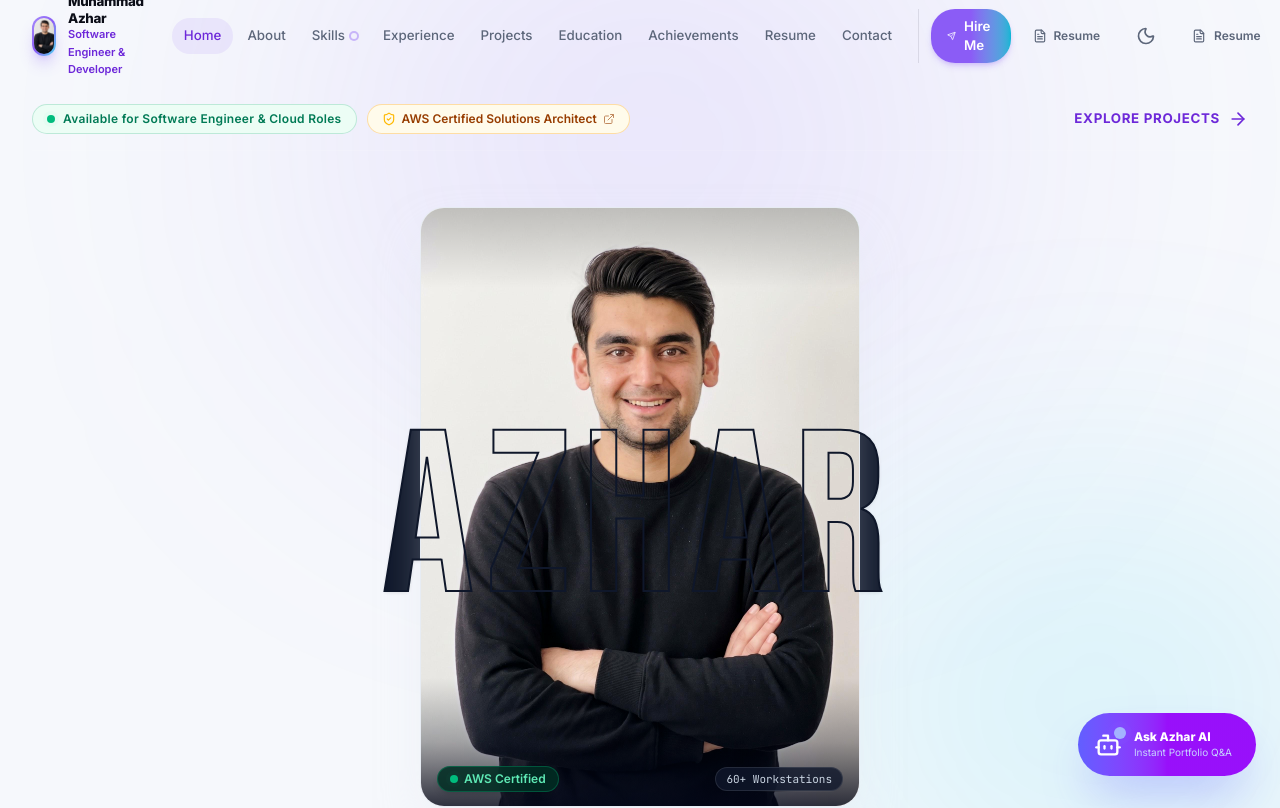
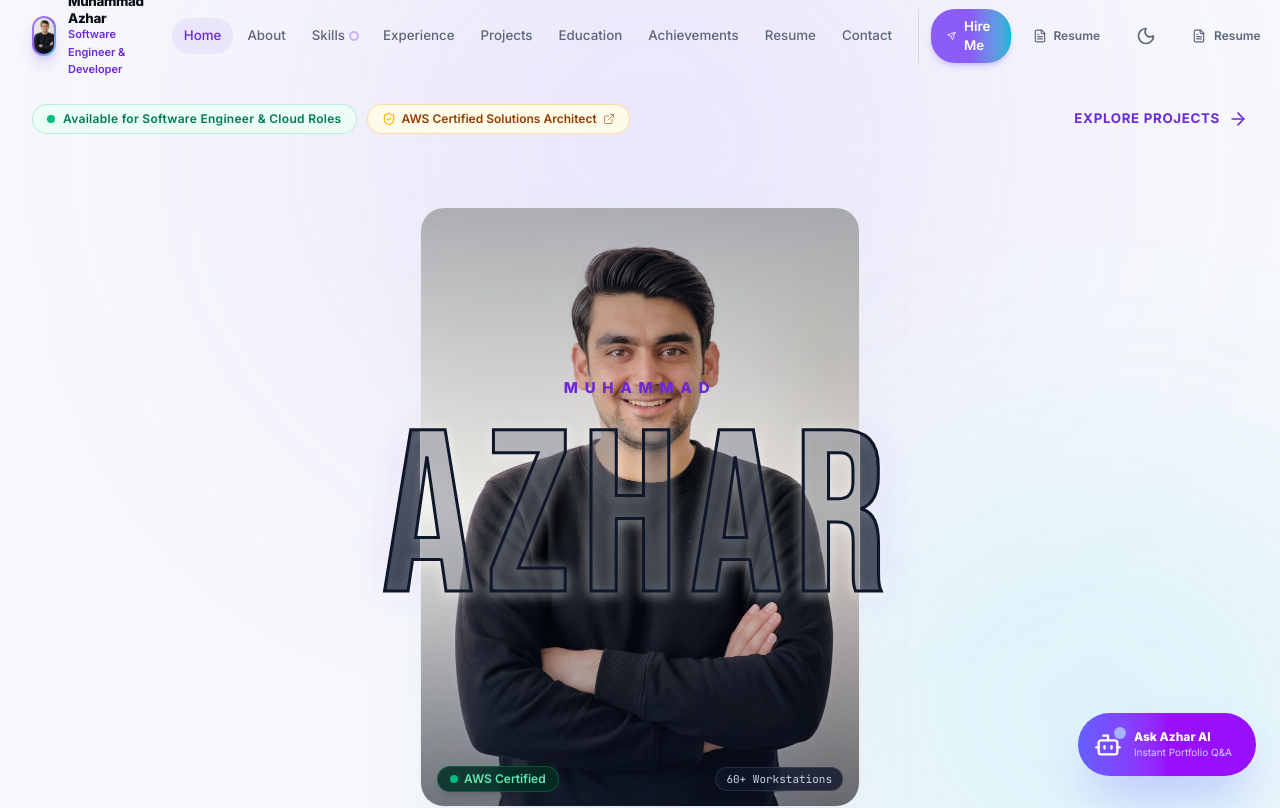
Before and after one commit to Azhar7262/portfolio, a React (Vite) app: page / in a window 1280 px wide. Shown: the top 808 px of the page. Built offline with nearby package versions, Linux system fonts and the light colour scheme.

Commit message:
Enhance AZHAR hero typography: 3px stroke, frosted glass fill, dark backdrop overlay, and neon drop-shadow

```diff
--- a/src/components/Hero.tsx
+++ b/src/components/Hero.tsx
@@ -88,8 +88,15 @@ export const Hero: React.FC<HeroProps> = ({ theme, onOpenResumeModal }) => {
   };
 
   const textFillColor = dark ? '#ffffff' : '#0f172a';
-  const strokeStyle = {
-    WebkitTextStroke: dark ? '2px #ffffff' : '2px #0f172a',
+  const strokeStyle: React.CSSProperties = {
+    WebkitTextStroke: dark ? '3px #ffffff' : '3px #0f172a',
+    color: dark ? 'rgba(255, 255, 255, 0.35)' : 'rgba(15, 23, 42, 0.25)',
+    filter: dark
+      ? 'drop-shadow(0 0 12px rgba(0, 0, 0, 0.95)) drop-shadow(0 4px 8px rgba(0, 0, 0, 0.9))'
+      : 'drop-shadow(0 2px 6px rgba(255, 255, 255, 0.9))',
+    textShadow: dark
+      ? '0 0 28px rgba(167, 139, 250, 0.55), 0 0 50px rgba(34, 211, 238, 0.35)'
+      : 'none',
   };
 
   return (
@@ -187,14 +194,17 @@ export const Hero: React.FC<HeroProps> = ({ theme, onOpenResumeModal }) => {
             className="absolute inset-0 flex flex-col items-center justify-center pointer-events-none select-none z-10 overflow-hidden"
             aria-hidden="true"
           >
-            <span className={`block text-xs sm:text-sm md:text-base font-bold uppercase tracking-[0.45em] mb-1 sm:mb-2 ${
-              dark ? 'text-primary-400/90' : 'text-primary-600'
+            <span className={`block text-xs sm:text-sm md:text-base font-extrabold uppercase tracking-[0.45em] mb-1 sm:mb-2 ${
+              dark ? 'text-primary-300 drop-shadow-[0_2px_10px_rgba(0,0,0,0.8)]' : 'text-primary-700'
             }`}>
               MUHAMMAD
             </span>
             <span
-              className="font-['Bebas_Neue',_'Impact',_sans-serif] text-[24vw] sm:text-[22vw] md:text-[20vw] lg:text-[18vw] tracking-wider leading-none select-none drop-shadow-sm"
-              style={{ color: textFillColor }}
+              className={`font-['Bebas_Neue',_'Impact',_sans-serif] text-[24vw] sm:text-[22vw] md:text-[20vw] lg:text-[18vw] tracking-wider leading-none select-none ${
+                dark
+                  ? 'text-white drop-shadow-[0_4px_35px_rgba(124,58,237,0.55)] drop-shadow-[0_0_80px_rgba(34,211,238,0.3)]'
+                  : 'text-slate-900 drop-shadow-[0_4px_20px_rgba(124,58,237,0.15)]'
+              }`}
             >
               AZHAR
             </span>
@@ -222,13 +232,12 @@ export const Hero: React.FC<HeroProps> = ({ theme, onOpenResumeModal }) => {
               loading="eager"
             />
 
-            {/* Smooth gradient vignettes */}
-            <div className={`absolute inset-x-0 top-0 h-20 bg-gradient-to-b ${
-              dark ? 'from-[#0b0d17]/50' : 'from-black/20'
-            } to-transparent pointer-events-none z-10`} />
-            <div className={`absolute inset-x-0 bottom-0 h-32 bg-gradient-to-t ${
-              dark ? 'from-[#0b0d17] via-[#0b0d17]/60' : 'from-slate-950/80 via-slate-950/30'
-            } to-transparent pointer-events-none z-10`} />
+            {/* Cinematic dark grading & vignette so foreground typography has crystal-clear contrast */}
+            <div className={`absolute inset-0 pointer-events-none z-10 ${
+              dark
+                ? 'bg-gradient-to-b from-[#0b0d17]/75 via-[#0b0d17]/30 to-[#0b0d17]/90'
+                : 'bg-gradient-to-b from-slate-900/30 via-transparent to-slate-900/55'
+            }`} />
 
             {/* Live badge overlay at bottom of the photo */}
             <div className="absolute bottom-3.5 inset-x-4 flex items-center justify-between text-white text-xs z-20">
@@ -245,7 +254,7 @@ export const Hero: React.FC<HeroProps> = ({ theme, onOpenResumeModal }) => {
             </div>
           </motion.div>
 
-          {/* Layer 3 (IN FRONT of Image): Outlined Stroke Letters with Transparent Fill */}
+          {/* Layer 3 (IN FRONT of Image): High-Contrast Crisp Stroke Letters with Frosted Fill */}
           <motion.div
             initial={{ opacity: 0, scale: 0.94 }}
             animate={{ opacity: 1, scale: 1 }}
@@ -253,11 +262,13 @@ export const Hero: React.FC<HeroProps> = ({ theme, onOpenResumeModal }) => {
             className="absolute inset-0 flex flex-col items-center justify-center pointer-events-none select-none z-30 overflow-hidden"
             aria-hidden="true"
           >
-            <span className="block text-xs sm:text-sm md:text-base font-bold uppercase tracking-[0.45em] mb-1 sm:mb-2 opacity-0 select-none">
+            <span className={`block text-xs sm:text-sm md:text-base font-extrabold uppercase tracking-[0.45em] mb-1 sm:mb-2 ${
+              dark ? 'text-primary-300 drop-shadow-[0_2px_10px_rgba(0,0,0,0.9)]' : 'text-primary-700'
+            }`}>
               MUHAMMAD
             </span>
             <span
-              className="font-['Bebas_Neue',_'Impact',_sans-serif] text-[24vw] sm:text-[22vw] md:text-[20vw] lg:text-[18vw] tracking-wider leading-none select-none text-transparent"
+              className="font-['Bebas_Neue',_'Impact',_sans-serif] text-[24vw] sm:text-[22vw] md:text-[20vw] lg:text-[18vw] tracking-wider leading-none select-none"
               style={strokeStyle}
             >
               AZHAR
```
